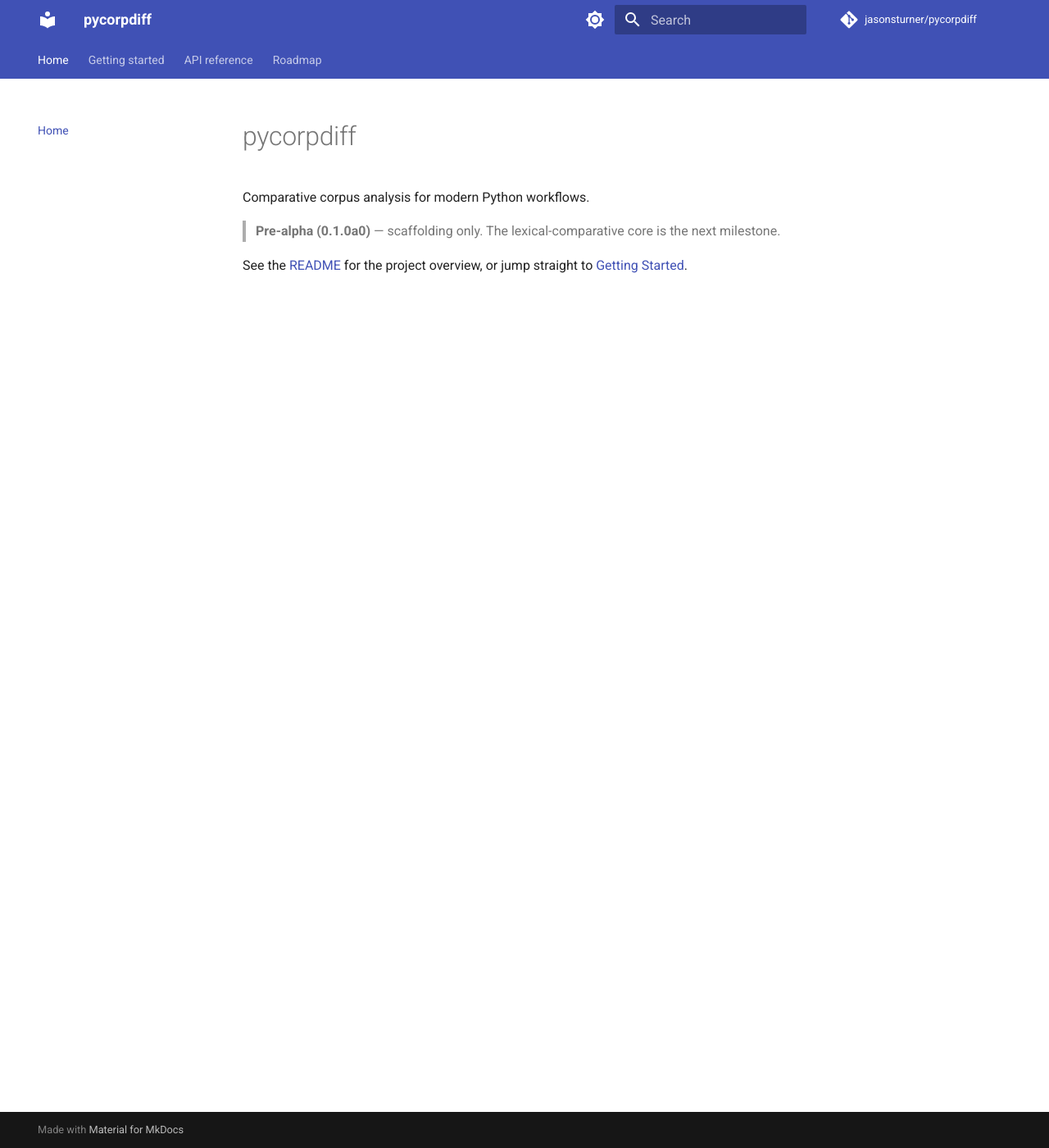
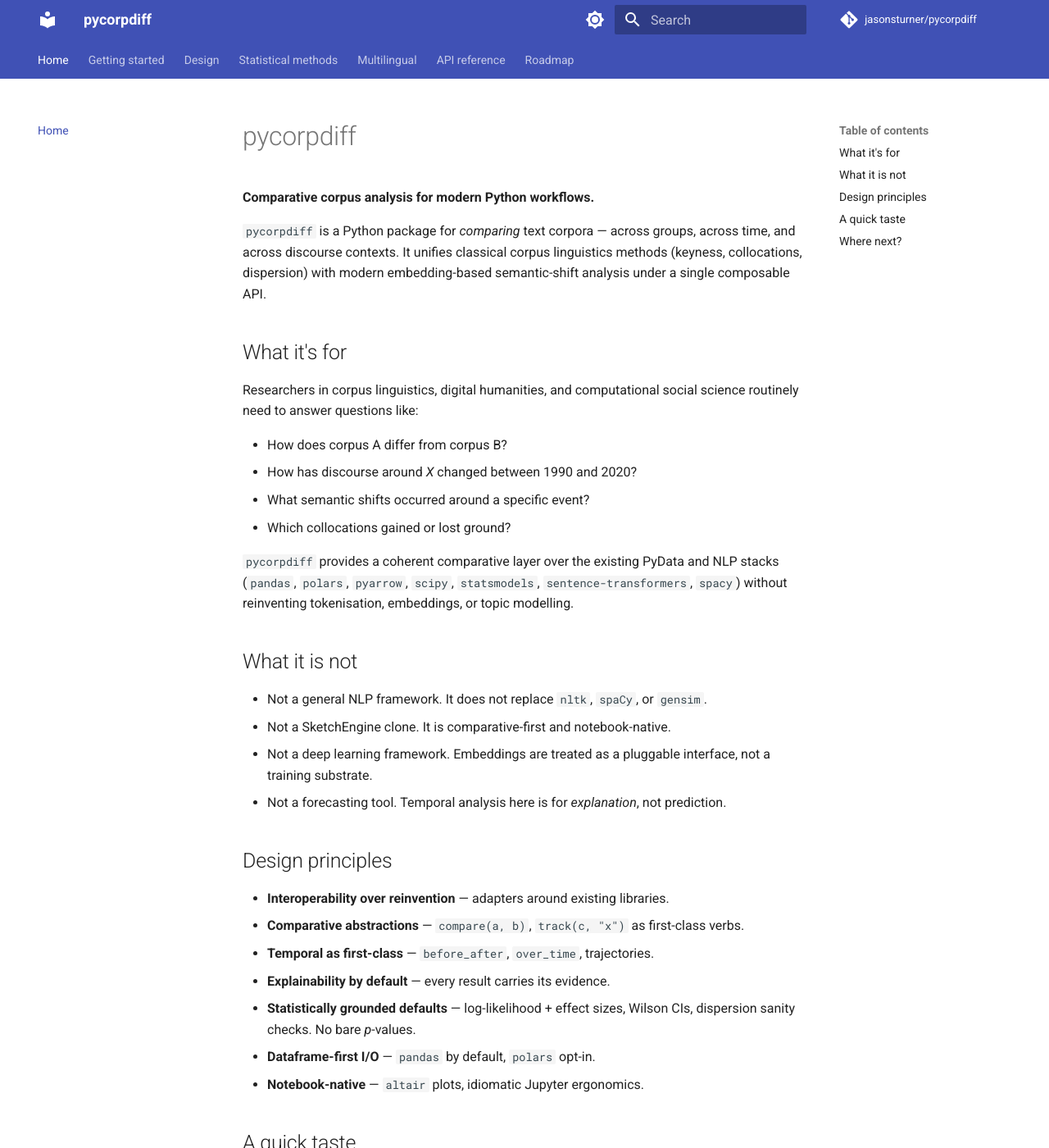
Before and after one commit to jturner-uofl/pycorpdiff, an MkDocs documentation site: the page built from docs/index.md, in a window 1280 px wide and 1400 px high. Shown: the whole window at 82% size. Built offline with MkDocs 1.6.1 and Material for MkDocs 9.7.7, drawn with Linux system fonts in a browser that asks for light colours; comment, search, counter and statistics services are not loaded; some of the changed text lies outside the part shown.

Commit message:
Phase 8a: documentation site
Replaces the docs/ stubs with real content. Five new top-level pages:

- index.md as a real landing page (what it's for, what it's not,
  design principles, a quick API taste).
- getting-started.md walks installation through compare / track /
  before_after with realistic snippets.
- design.md documents the three-layer architecture, the two-Protocol
  extension model (Tokenizer + Embedder), the Result-as-data
  convention, and the optional-extras table.
- statistical-methods.md explains every metric the package computes
  (Dunning G2 with signed convention, Hardie LogRatio, Gabrielatos
  %DIFF, Wilson BF, Juilland D + Gries DP, BH correction, the four
  collocation measures, Wilson CIs, PELT changepoint, segmented-
  regression ITS, averaged contextual embeddings + Procrustes) and
  cites every primary reference behind the defaults.
- multilingual.md gives one-page adapter snippets for spaCy / Stanza /
  jieba / fugashi against the Tokenizer Protocol, plus multilingual
  SBERT for the semantic-shift API.

Three new API reference pages (api/temporal.md, api/semantic.md,
api/viz.md) plug the new modules into mkdocstrings. mkdocs.yml nav
updated. `mkdocs build --strict` passes.

193 tests still passing. ruff and mypy --strict clean.

````diff
--- /dev/null
+++ b/docs/design.md
@@ -0,0 +1,126 @@
+# Design
+
+`pycorpdiff` is structured as three concentric layers, each with a
+single responsibility. Understanding the layering makes the code easier
+to read, easier to extend, and (importantly for a JSS-track package)
+easier to audit.
+
+## The three layers
+
+```
+┌─────────────────────────────────────────────────────────────────┐
+│ LAYER 3 — Comparison & Result objects (the public verbs)        │
+│  compare(a, b) · track(c, "x") · compare.before_after(...)      │
+│  → KeynessResult, CollocationShiftResult,                       │
+│    SemanticShiftResult, TemporalTrajectory                      │
+├─────────────────────────────────────────────────────────────────┤
+│ LAYER 2 — Methods (the math; pure, dataframe-in / dataframe-out)│
+│  keyness · collocation · semantic · temporal · explain          │
+├─────────────────────────────────────────────────────────────────┤
+│ LAYER 1 — Corpus & I/O (data plumbing; backend-agnostic)        │
+│  Corpus, CorpusSlice, Tokenizer (Protocol), Embedder (Protocol) │
+│  readers: txt / csv / parquet / pandas / polars / DuckDB        │
+└─────────────────────────────────────────────────────────────────┘
+```
+
+Three invariants make the layering pay off:
+
+- **Layer 2 never imports Layer 3.** Methods take dataframes/arrays,
+  return dataframes/arrays. This is what makes the math teachable,
+  testable, and citable in a methods paper.
+- **Layer 1 is backend-pluggable.** A `Corpus` wraps either a pandas or
+  polars frame behind a thin `_backends` shim. pandas is the default;
+  polars is opt-in.
+- **Tokenizer and Embedder are Protocols, not classes.** Multilingual
+  support = bring your own spaCy/Stanza/jieba pipeline. The defaults are
+  a regex tokenizer plus a `sentence-transformers` embedder loaded
+  lazily on first use.
+
+## Result objects are data, not god-objects
+
+Every analytical Result is a `frozen=True` dataclass with the same
+informal contract:
+
+| Method            | What it does                                       |
+|-------------------|----------------------------------------------------|
+| `.to_df()`        | Returns the underlying tidy DataFrame              |
+| `.plot(**kw)`     | Returns an `altair.Chart`                          |
+| `.explain(term)`  | Returns a `ConcordanceResult` with KWIC evidence   |
+| `.summary()`      | Returns a short human-readable string              |
+
+This is duck-typing rather than inheritance — it keeps Results
+lightweight, lets them be built from a bare DataFrame, and avoids the
+"god-object" trap where one class accretes everything.
+
+## Two plug points, not a plugin system
+
+The package exposes exactly two extension points, both as `typing.Protocol`:
+
+```python
+class Tokenizer(Protocol):
+    def __call__(self, text: str) -> list[str]: ...
+
+class Embedder(Protocol):
+    def encode(self, terms: Sequence[str]) -> np.ndarray: ...   # (n, d)
+```
+
+That's it. spaCy / Stanza / jieba / fugashi all satisfy `Tokenizer` with
+a one-line adapter. SBERT / gensim / HuggingFace pipelines all satisfy
+`Embedder`. There's no plugin registry, entry-points system, or DI
+container — Python protocols **are** the plugin system.
+
+## Optional extras
+
+The base install does the lexical-comparative core with zero heavy
+dependencies (numpy, pandas, scipy, pyarrow). Everything else is
+opt-in:
+
+| Extra        | Brings in                                 | Used for                       |
+|--------------|-------------------------------------------|--------------------------------|
+| `viz`        | altair, matplotlib                        | `.plot()` on every Result      |
+| `semantic`   | sentence-transformers, scikit-learn       | `compare(a,b).semantic_shift`  |
+| `temporal`   | ruptures, statsmodels                     | changepoints + ITS             |
+| `polars`     | polars, pyarrow                           | columnar backend (later phase) |
+| `duckdb`     | duckdb                                    | out-of-core querying           |
+| `nlp`        | spacy                                     | multilingual tokenisation      |
+| `all`        | the union of the above                    | everything                     |
+| `dev`        | pytest, hypothesis, ruff, mypy, ...       | for contributors               |
+
+Each `.plot()` / `.semantic_shift()` / `.changepoints()` call lazy-imports
+its dependency and raises a friendly `ImportError` pointing at the
+right extras command if it's missing.
+
+## Why two embedders by default?
+
+`pycorpdiff` ships `SBERTEmbedder` for production use and `HashEmbedder`
+for reproducibility:
+
+- `SBERTEmbedder` wraps sentence-transformers (lazy-loaded). The real
+  semantic content lives here.
+- `HashEmbedder` maps strings to vectors via a SHA-256-seeded RNG. It
+  has zero semantic signal but is fully deterministic and free of
+  network dependencies. The package's own semantic tests use it; the
+  tutorial uses it so its outputs reproduce byte-for-byte across CI
+  runs and across machines.
+
+Users can plug in their own embedder by implementing `encode()`.
+
+## Scope discipline
+
+The package deliberately *doesn't* do certain things:
+
+- **No tokenisation reinvention.** spaCy, NLTK, and tokenizers from the
+  HuggingFace ecosystem already do this well. We provide a default
+  regex tokenizer for getting started and a Protocol for plugging in
+  serious pipelines.
+- **No embedding training.** sentence-transformers, gensim, and PyTorch
+  all do this. We consume embeddings via the `Embedder` Protocol.
+- **No forecasting.** The temporal layer is for *explaining* change,
+  not predicting it. Forecasters (sktime, prophet, etc.) are a
+  different problem space.
+- **No distributed-systems plumbing.** The target workloads are
+  medium-to-large corpora on a single machine. DuckDB and polars are
+  opt-in for out-of-core querying when needed.
+
+This is in service of one core idea: **the package is the comparative
+layer**. Everything else is interoperability.
--- a/docs/index.md
+++ b/docs/index.md
@@ -1,8 +1,81 @@
 # pycorpdiff
 
-Comparative corpus analysis for modern Python workflows.
+**Comparative corpus analysis for modern Python workflows.**
 
-> **Pre-alpha (0.1.0a0)** — scaffolding only. The lexical-comparative core is the next milestone.
+`pycorpdiff` is a Python package for *comparing* text corpora — across groups,
+across time, and across discourse contexts. It unifies classical corpus
+linguistics methods (keyness, collocations, dispersion) with modern
+embedding-based semantic-shift analysis under a single composable API.
 
-See the [README](https://github.com/jasonsturner/pycorpdiff) for the project overview,
-or jump straight to [Getting Started](getting-started.md).
+## What it's for
+
+Researchers in corpus linguistics, digital humanities, and computational
+social science routinely need to answer questions like:
+
+- How does corpus A differ from corpus B?
+- How has discourse around *X* changed between 1990 and 2020?
+- What semantic shifts occurred around a specific event?
+- Which collocations gained or lost ground?
+
+`pycorpdiff` provides a coherent comparative layer over the existing
+PyData and NLP stacks (`pandas`, `polars`, `pyarrow`, `scipy`,
+`statsmodels`, `sentence-transformers`, `spacy`) without reinventing
+tokenisation, embeddings, or topic modelling.
+
+## What it is not
+
+- Not a general NLP framework. It does not replace `nltk`, `spaCy`, or `gensim`.
+- Not a SketchEngine clone. It is comparative-first and notebook-native.
+- Not a deep learning framework. Embeddings are treated as a pluggable
+  interface, not a training substrate.
+- Not a forecasting tool. Temporal analysis here is for *explanation*, not
+  prediction.
+
+## Design principles
+
+- **Interoperability over reinvention** — adapters around existing libraries.
+- **Comparative abstractions** — `compare(a, b)`, `track(c, "x")` as first-class verbs.
+- **Temporal as first-class** — `before_after`, `over_time`, trajectories.
+- **Explainability by default** — every result carries its evidence.
+- **Statistically grounded defaults** — log-likelihood + effect sizes,
+  Wilson CIs, dispersion sanity checks. No bare *p*-values.
+- **Dataframe-first I/O** — `pandas` by default, `polars` opt-in.
+- **Notebook-native** — `altair` plots, idiomatic Jupyter ergonomics.
+
+## A quick taste
+
+```python
+import pycorpdiff as pcd
+import pandas as pd
+
+corpus = pcd.from_dataframe(
+    pd.read_parquet("uk_news.parquet"),
+    text_col="body",
+    meta_cols=("outlet", "date"),
+)
+
+# Lexical contrast
+k = pcd.compare(
+    corpus.slice(outlet=["Guardian", "Mirror"]),
+    corpus.slice(outlet=["Mail", "Telegraph"]),
+).keyness()
+k.plot()
+k.explain("migrant", n=5)
+
+# Diachronic trajectory
+pcd.track(corpus, "sovereignty").over_time(freq="Q").plot()
+
+# Around an event
+pcd.compare.before_after(corpus, event_date="2016-06-23").keyness()
+```
+
+## Where next?
+
+- **[Getting started](getting-started.md)** — install and first analysis.
+- **[Design](design.md)** — the three-layer architecture and why.
+- **[Statistical methods](statistical-methods.md)** — what each metric is
+  computing and why we chose these defaults.
+- **[Multilingual support](multilingual.md)** — plug in spaCy, Stanza,
+  jieba, fugashi, or your own.
+- **[API reference](api/corpus.md)** — generated from the docstrings.
+- **[Roadmap](roadmap.md)** — what's shipped and what's coming.
--- a/mkdocs.yml
+++ b/mkdocs.yml
@@ -41,10 +41,16 @@ plugins:
 nav:
   - Home: index.md
   - Getting started: getting-started.md
+  - Design: design.md
+  - Statistical methods: statistical-methods.md
+  - Multilingual: multilingual.md
   - API reference:
       - Corpus: api/corpus.md
       - Compare: api/compare.md
       - Results: api/results.md
+      - Temporal: api/temporal.md
+      - Semantic: api/semantic.md
+      - Visualisation: api/viz.md
   - Roadmap: roadmap.md
 
 markdown_extensions:
````
Also changed, not shown: CHANGELOG.md (+18 -0 lines), docs/api/semantic.md (added, +13 -0 lines), docs/api/temporal.md (added, +11 -0 lines), docs/api/viz.md (added, +9 -0 lines), docs/getting-started.md (+96 -11 lines), docs/multilingual.md (added, +136 -0 lines), docs/statistical-methods.md (added, +207 -0 lines).
